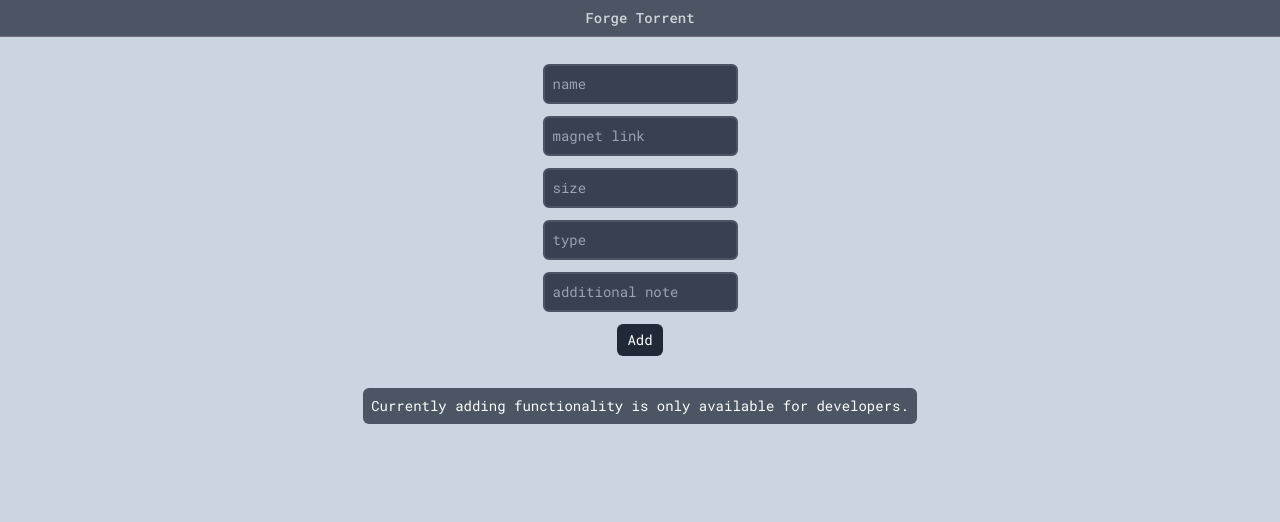
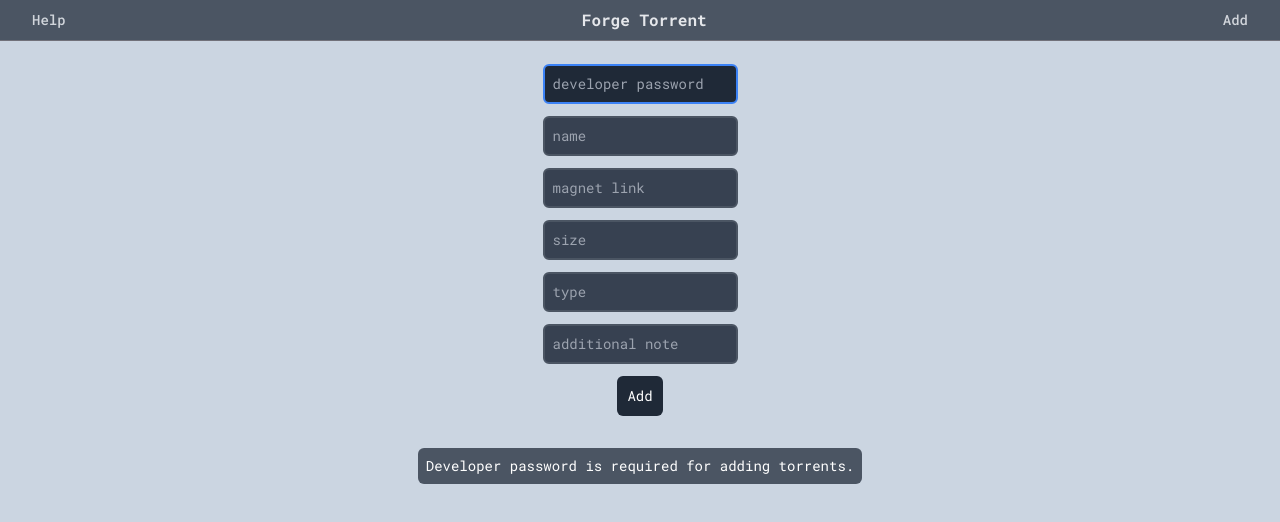
Before and after one commit to umarxd/forge-torrent, a Next.js app: page /add in a window 1280 px wide. Shown: the top 522 px of the page. Built offline with nearby package versions, Linux system fonts and the light colour scheme.

Commit message:
[added] made add route public, improved Navbar

```diff
--- a/src/app/add/page.tsx
+++ b/src/app/add/page.tsx
@@ -11,17 +11,19 @@ interface FormData {
   size: string;
   type?: string;
   additionalNote?: string;
+  developerPassword: string;
 }
 
 const Page = () => {
   const [isLoading, setIsLoading] = useState(false);
   const [error, setError] = useState("");
-  const [formData, setFormData] = useState({
+  const [formData, setFormData] = useState<FormData>({
     name: "",
     magnetLink: "",
     size: "",
     type: "",
     additionalNote: "",
+    developerPassword: "",
   });
 
   const handleInputChange = (e: ChangeEvent<HTMLInputElement>) => {
@@ -53,6 +55,14 @@ const Page = () => {
         onSubmit={(e) => add(e)}
         className="flex flex-col gap-3 justify-center items-center text-gray-600 text-lg"
       >
+        <input
+          type="text"
+          name="developerPassword"
+          placeholder="developer password"
+          value={formData.developerPassword}
+          onChange={handleInputChange}
+          className="text-sm border-2 border-blue-500 outline-none bg-gray-800 text-gray-300 p-2 rounded-md focus:outline-none focus:ring focus:border-blue-300 placeholder-gray-400"
+        />
         <input
           type="text"
           name="name"
@@ -93,13 +103,14 @@ const Page = () => {
           onChange={handleInputChange}
           className="text-sm border-2 border-gray-600 outline-none bg-gray-700 text-gray-300 p-2  rounded-md focus:outline-none focus:ring focus:border-blue-300"
         />
-        <button className="mb-4 text-sm border-2 border-transparent hover:border-blue-500 focus:border-blue-500 transition-all duration-300 ease-in-out py-1 px-2 rounded-md bg-gray-800 text-white hover:bg-gray-700 focus:outline-none">
+
+        <button className="mb-4 text-sm border-2 border-transparent hover:border-blue-500 focus:border-blue-500 transition-all duration-300 ease-in-out py-2 px-2 rounded-md bg-gray-800 text-white hover:bg-gray-700 focus:outline-none">
           Add
         </button>
       </form>
       {error && <ErrorBox error={error} />}
       {isLoading && <LoadingSpinner />}
-      <ErrorBox error="Currently adding functionality is only available for developers." />
+      <ErrorBox error="Developer password is required for adding torrents." />
     </div>
   );
 };
--- /dev/null
+++ b/src/app/api/add/route.ts
@@ -0,0 +1,21 @@
+import db from "../../../../prisma/db";
+
+export async function POST(req: Request) {
+  const body = await req.json();
+  const { name, magnetLink, size, type, additionalNote, developerPassword } =
+    body;
+  if (!name || !magnetLink || !size || !developerPassword)
+    return new Response(
+      "'name', 'magnet link', 'size' and 'developer password' parameters are required.",
+      { status: 400 }
+    );
+  if (developerPassword !== process.env.DEVELOPER_PASSWORD)
+    return new Response("Incorrect developer password.", { status: 400 });
+
+  const added = await db.torrent.create({
+    data: { name, magnetLink, size, type, additionalNote },
+  });
+  if (added) return new Response("Successfully added!");
+
+  return new Response("Something went wrong.", { status: 500 });
+}
--- a/src/components/Navbar.tsx
+++ b/src/components/Navbar.tsx
@@ -3,9 +3,19 @@ import Link from "next/link";
 const Navbar = () => {
   return (
     <div className="fixed top-0 py-2 inset-x-0 bg-gray-600 border-b border-zinc-500">
-      <div className="max-w-7xl h-full mx-auto flex items-center justify-center gap-2">
-        <Link href="/" className="flex gap-2 items-center">
-          <p className="text-gray-300 text-sm font-medium">Forge Torrent</p>
+      <div className="max-w-7xl h-full mx-auto flex items-center justify-between px-4 sm:px-6 lg:px-8">
+        <Link href="/" className="text-gray-300 text-sm font-medium">
+          Help
+        </Link>
+
+        <div className="flex items-center mx-auto">
+          <Link href="/" className="text-gray-200 text-md font-bold">
+            Forge Torrent
+          </Link>
+        </div>
+
+        <Link href="/add" className="text-gray-300 text-sm font-medium">
+          Add
         </Link>
       </div>
     </div>
```
Also changed, not shown: 1 other file (tests, documents, lock files or other folders).
